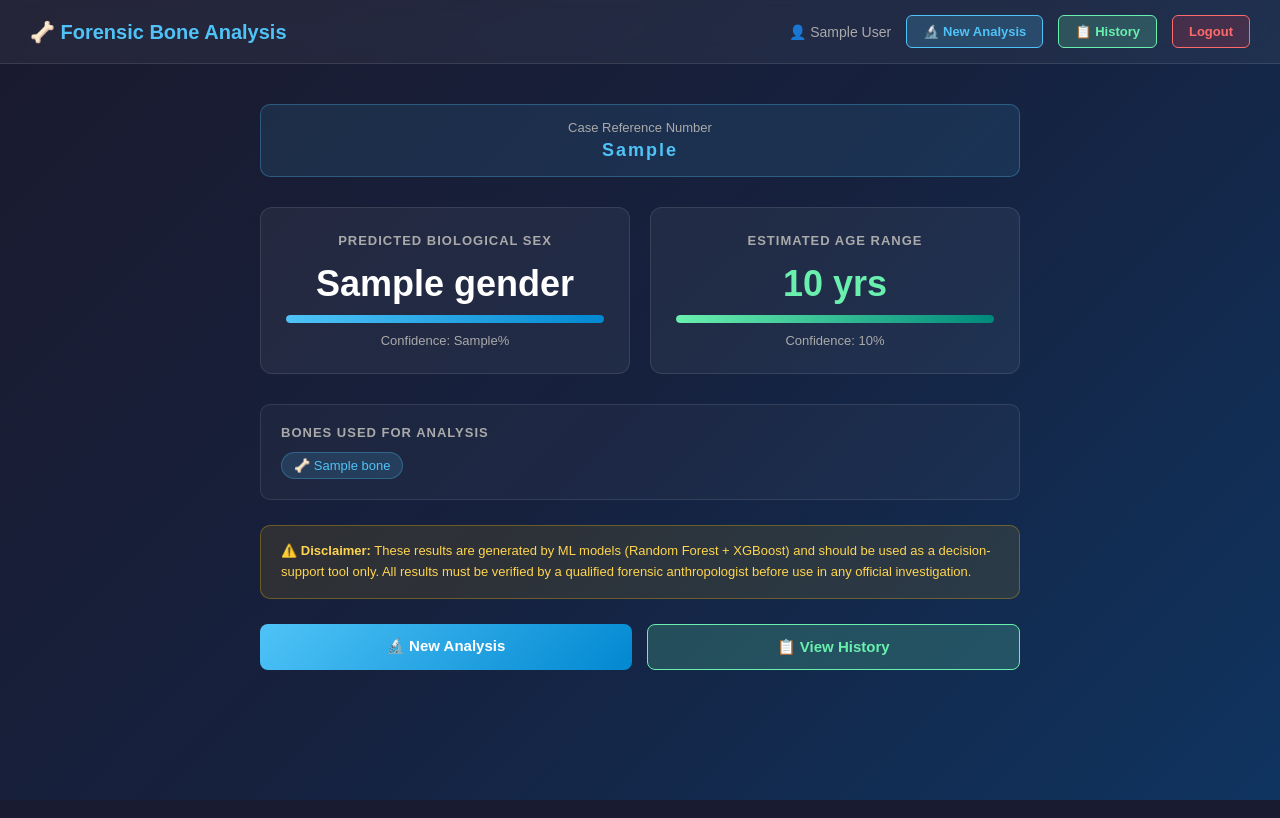
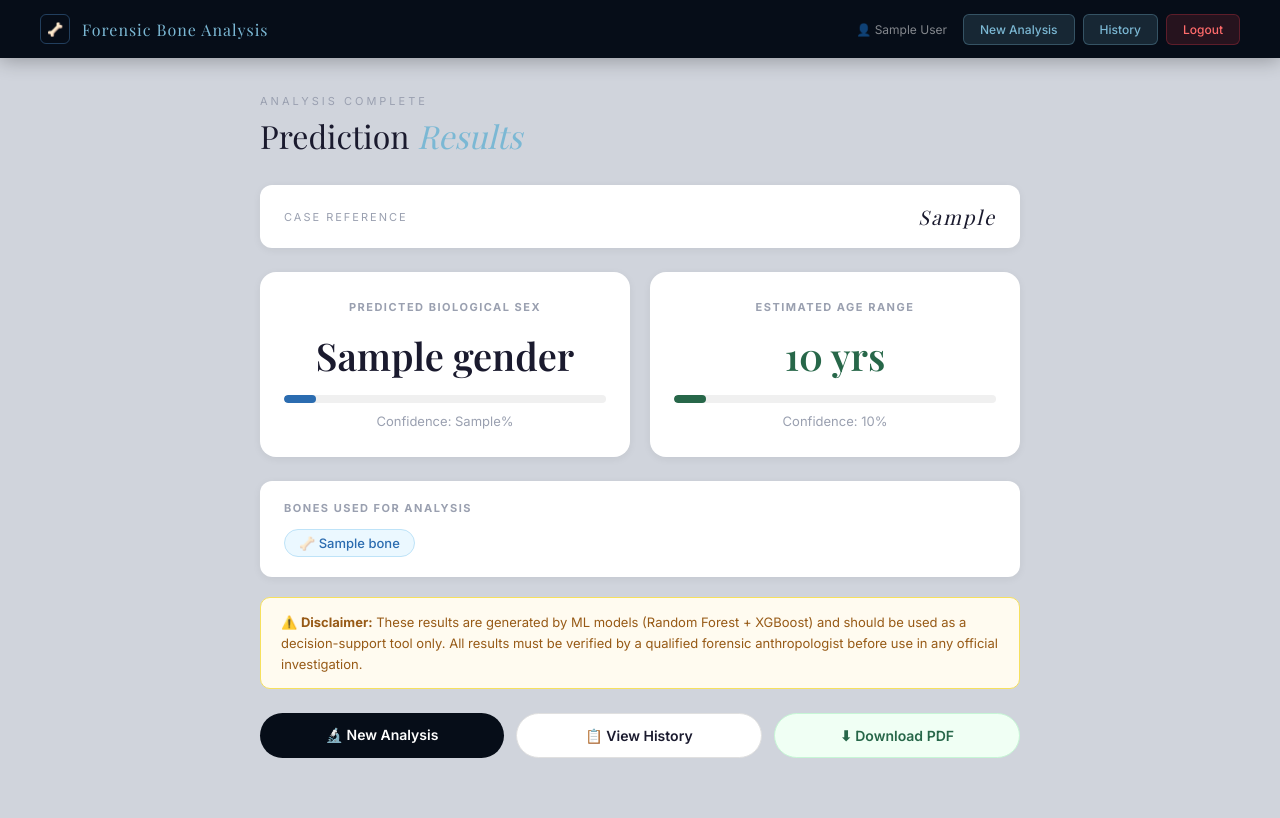
Before and after one commit to Sasini213/Forensic-Bone-Analysis, a Flask app: template templates/result.html in a window 1280 px wide. Run offline with Flask 3, Linux system fonts and the light colour scheme; the template is opened without the code that fills it: most values are stand-ins (such as "Sample title", 1, 10 or a date in 2020); parts of the project's set-up code (start-up, migrations or seed data) failed here and were passed over.

Commit message:
Fixed the result page

```diff
--- a/templates/result.html
+++ b/templates/result.html
@@ -4,128 +4,158 @@
     <meta charset="UTF-8">
     <meta name="viewport" content="width=device-width, initial-scale=1.0">
     <title>Prediction Results - Forensic Bone Analysis</title>
+    <link href="https://fonts.googleapis.com/css2?family=Inter:wght@300;400;500;600;700&family=Playfair+Display:wght@400;600&display=swap" rel="stylesheet">
     <style>
         * { margin: 0; padding: 0; box-sizing: border-box; }
-        body { font-family: Arial, sans-serif; background: linear-gradient(135deg, #1a1a2e, #16213e, #0f3460); min-height: 100vh; color: white; }
+        /* FIX 2: Arial → Inter, gradient bg → flat #d0d4dc */
+        body { font-family: 'Inter', sans-serif; background: #d0d4dc; min-height: 100vh; color: #1a1a2e; }
 
-        .navbar {
-            background: rgba(255,255,255,0.05);
-            backdrop-filter: blur(10px);
-            border-bottom: 1px solid rgba(255,255,255,0.1);
-            padding: 15px 30px;
-            display: flex;
-            justify-content: space-between;
-            align-items: center;
+        /* FIX 2: Navbar style matched to other pages */
+        nav {
+            background: #060d18;
+            padding: 0 40px; height: 58px;
+            display: flex; align-items: center; justify-content: space-between;
+            box-shadow: 0 2px 20px rgba(0,0,0,0.3);
         }
-        .navbar h1 { color: #4fc3f7; font-size: 20px; }
-        .navbar-right { display: flex; gap: 15px; align-items: center; flex-wrap: wrap; }
-        .navbar-right span { color: #aaa; font-size: 14px; }
-        .nav-btn {
-            padding: 8px 16px; border-radius: 6px; text-decoration: none;
-            font-size: 13px; font-weight: bold; transition: opacity 0.2s;
-        }
-        .nav-btn:hover { opacity: 0.8; }
-        .nav-btn-new     { background: rgba(79,195,247,0.2);  color: #4fc3f7; border: 1px solid #4fc3f7; }
-        .nav-btn-history { background: rgba(105,240,174,0.2); color: #69f0ae; border: 1px solid #69f0ae; }
-        .nav-btn-logout  { background: rgba(220,53,69,0.2);   color: #ff6b6b; border: 1px solid #ff6b6b; }
+        .nav-brand { display: flex; align-items: center; gap: 12px; }
+        .nav-icon { width: 30px; height: 30px; border: 1px solid rgba(100,180,255,0.3); display: flex; align-items: center; justify-content: center; font-size: 13px; border-radius: 6px; }
+        .nav-title { font-family: 'Playfair Display', serif; font-size: 16px; color: #7bb8d4; letter-spacing: 1px; }
+        .nav-right { display: flex; align-items: center; gap: 8px; }
+        .nav-user { font-size: 12px; color: rgba(255,255,255,0.5); margin-right: 8px; }
+        .nav-btn { padding: 7px 16px; font-size: 12px; font-weight: 500; text-decoration: none; border-radius: 6px; transition: all 0.3s; border: 1px solid; }
+        .btn-primary { background: rgba(123,184,212,0.15); color: #7bb8d4; border-color: rgba(123,184,212,0.3); }
+        .btn-primary:hover { background: rgba(123,184,212,0.25); }
+        .btn-danger { background: rgba(220,53,69,0.15); color: #ff6b6b; border-color: rgba(220,53,69,0.3); }
+        .btn-danger:hover { background: rgba(220,53,69,0.25); }
 
-        .container { max-width: 800px; margin: 40px auto; padding: 0 20px 60px; }
+        .container { max-width: 800px; margin: 0 auto; padding: 36px 20px 60px; }
+
+        .page-label { font-size: 11px; letter-spacing: 3px; color: #9aa0b0; text-transform: uppercase; margin-bottom: 6px; }
+        .page-title { font-family: 'Playfair Display', serif; font-size: 32px; color: #1a1a2e; margin-bottom: 28px; }
+        .page-title em { font-style: italic; color: #7bb8d4; }
 
         .case-ref {
-            text-align: center;
-            background: rgba(79,195,247,0.1);
-            border: 1px solid rgba(79,195,247,0.3);
-            border-radius: 10px; padding: 15px; margin-bottom: 30px;
+            background: white;
+            border-radius: 12px;
+            padding: 18px 24px;
+            margin-bottom: 24px;
+            box-shadow: 0 2px 8px rgba(0,0,0,0.06);
+            display: flex; align-items: center; justify-content: space-between;
         }
-        .case-ref p  { color: #aaa; font-size: 13px; }
-        .case-ref h3 { color: #4fc3f7; font-size: 18px; margin-top: 5px; letter-spacing: 2px; }
+        .case-ref-label { font-size: 11px; letter-spacing: 2px; color: #9aa0b0; text-transform: uppercase; }
+        .case-ref-value { font-family: 'Playfair Display', serif; font-size: 20px; color: #1a1a2e; letter-spacing: 2px; font-style: italic; }
 
-        .results-grid { display: grid; grid-template-columns: 1fr 1fr; gap: 20px; margin-bottom: 30px; }
+        .results-grid { display: grid; grid-template-columns: 1fr 1fr; gap: 20px; margin-bottom: 24px; }
         @media (max-width: 520px) { .results-grid { grid-template-columns: 1fr; } }
 
         .result-card {
-            background: rgba(255,255,255,0.05);
-            border: 1px solid rgba(255,255,255,0.1);
-            border-radius: 12px; padding: 25px; text-align: center;
+            background: white;
+            border-radius: 16px;
+            padding: 28px 24px;
+            box-shadow: 0 2px 8px rgba(0,0,0,0.06);
+            text-align: center;
         }
         .result-card h4 {
-            color: #aaa; font-size: 13px; margin-bottom: 15px;
-            text-transform: uppercase; letter-spacing: 1px;
+            font-size: 11px; letter-spacing: 1.5px; color: #9aa0b0;
+            text-transform: uppercase; margin-bottom: 16px;
         }
-        .result-value { font-size: 36px; font-weight: bold; margin-bottom: 10px; }
-        .male   { color: #4fc3f7; }
-        .female { color: #f48fb1; }
-        .age    { color: #69f0ae; }
+        .result-value { font-family: 'Playfair Display', serif; font-size: 38px; font-weight: 600; margin-bottom: 14px; }
+        .male   { color: #2b6cb0; }
+        .female { color: #9a5a6a; }
+        .age    { color: #276749; }
 
         .confidence-bar {
-            background: rgba(255,255,255,0.1); border-radius: 10px;
-            height: 8px; margin: 10px 0; overflow: hidden;
+            background: #f0f0f0;
+            border-radius: 10px; height: 8px;
+            margin: 10px 0; overflow: hidden;
         }
         .confidence-fill-gender {
             height: 100%; border-radius: 10px;
-            background: linear-gradient(90deg, #4fc3f7, #0288d1);
+            background: #2b6cb0;
             transition: width 0.6s ease;
         }
         .confidence-fill-age {
             height: 100%; border-radius: 10px;
-            background: linear-gradient(90deg, #69f0ae, #00897b);
+            background: #276749;
             transition: width 0.6s ease;
         }
-        .confidence-text { color: #aaa; font-size: 13px; }
+        .confidence-text { color: #9aa0b0; font-size: 13px; }
 
         .bones-used {
-            background: rgba(255,255,255,0.03);
-            border: 1px solid rgba(255,255,255,0.1);
-            border-radius: 10px; padding: 20px; margin-bottom: 25px;
+            background: white;
+            border-radius: 12px;
+            padding: 20px 24px;
+            margin-bottom: 20px;
+            box-shadow: 0 2px 8px rgba(0,0,0,0.06);
         }
         .bones-used h4 {
-            color: #aaa; font-size: 13px; margin-bottom: 12px;
-            text-transform: uppercase; letter-spacing: 1px;
+            font-size: 11px; letter-spacing: 1.5px; color: #9aa0b0;
+            text-transform: uppercase; margin-bottom: 14px;
         }
         .bone-tags { display: flex; flex-wrap: wrap; gap: 8px; }
         .bone-tag {
-            background: rgba(79,195,247,0.15);
-            border: 1px solid rgba(79,195,247,0.3);
-            color: #4fc3f7; padding: 5px 12px; border-radius: 20px; font-size: 13px;
+            background: #ebf8ff;
+            border: 1px solid #bee3f8;
+            color: #2b6cb0;
+            padding: 5px 14px; border-radius: 20px; font-size: 13px; font-weight: 500;
         }
 
         .disclaimer {
-            background: rgba(255,193,7,0.1);
-            border: 1px solid rgba(255,193,7,0.3);
-            border-radius: 10px; padding: 15px 20px; margin-bottom: 25px;
+            background: #fffbf0;
+            border: 1px solid #f6e05e;
+            border-radius: 10px;
+            padding: 14px 20px; margin-bottom: 24px;
         }
-        .disclaimer p { color: #ffd54f; font-size: 13px; line-height: 1.6; }
+        .disclaimer p { color: #975a16; font-size: 13px; line-height: 1.6; }
 
-        .action-buttons { display: flex; gap: 15px; }
+        .action-buttons { display: flex; gap: 12px; }
         @media (max-width: 420px) { .action-buttons { flex-direction: column; } }
 
         .btn {
-            flex: 1; padding: 13px; border: none; border-radius: 8px;
-            font-size: 15px; font-weight: bold; cursor: pointer;
-            text-align: center; text-decoration: none; display: block; transition: opacity 0.2s;
+            flex: 1; padding: 13px; border: none; border-radius: 50px;
+            font-size: 14px; font-weight: 600; cursor: pointer; font-family: 'Inter', sans-serif;
+            text-align: center; text-decoration: none; display: block; transition: all 0.3s;
         }
-        .btn:hover   { opacity: 0.85; }
-        .btn-new     { background: linear-gradient(135deg, #4fc3f7, #0288d1); color: white; }
-        .btn-history { background: rgba(105,240,174,0.2); color: #69f0ae; border: 1px solid #69f0ae; }
+        .btn:hover { transform: translateY(-1px); }
+        .btn-new {
+            background: #060d18; color: white;
+        }
+        .btn-new:hover { background: #1a3a5c; box-shadow: 0 8px 25px rgba(6,13,24,0.3); }
+        .btn-history {
+            background: white; color: #1a1a2e;
+            border: 1.5px solid #e0e0e0;
+        }
+        .btn-history:hover { background: #f8f9fa; }
+        .btn-download {
+            background: #f0fff4; color: #276749;
+            border: 1.5px solid #c6f6d5;
+        }
+        .btn-download:hover { background: #276749; color: white; }
     </style>
 </head>
 <body>
 
-<nav class="navbar">
-    <h1>🦴 Forensic Bone Analysis</h1>
-    <div class="navbar-right">
-        <span>👤 {{ full_name }}</span>
-        <a href="{{ url_for('index') }}"   class="nav-btn nav-btn-new">🔬 New Analysis</a>
-        <a href="{{ url_for('history') }}" class="nav-btn nav-btn-history">📋 History</a>
-        <a href="{{ url_for('logout') }}"  class="nav-btn nav-btn-logout">Logout</a>
+<nav>
+    <div class="nav-brand">
+        <div class="nav-icon">🦴</div>
+        <span class="nav-title">Forensic Bone Analysis</span>
+    </div>
+    <div class="nav-right">
+        <span class="nav-user">👤 {{ full_name }}</span>
+        <a href="{{ url_for('index') }}"   class="nav-btn btn-primary">New Analysis</a>
+        <a href="{{ url_for('history') }}" class="nav-btn btn-primary">History</a>
+        <a href="{{ url_for('logout') }}"  class="nav-btn btn-danger">Logout</a>
     </div>
 </nav>
 
 <div class="container">
 
+    <div class="page-label">Analysis Complete</div>
+    <div class="page-title">Prediction <em>Results</em></div>
+
     <div class="case-ref">
-        <p>Case Reference Number</p>
-        <h3>{{ case_ref }}</h3>
+        <span class="case-ref-label">Case Reference</span>
+        <span class="case-ref-value">{{ case_ref }}</span>
     </div>
 
     <div class="results-grid">
@@ -142,7 +172,8 @@
                 {% endif %}
             </div>
             <div class="confidence-bar">
-                <div class="confidence-fill-gender" data-width="{{ gender_conf | replace('%', '') | float | round | int }}"></div>
+                <!-- FIX 1 & 3: data-width used by JS below; removed redundant replace('%','') -->
+                <div class="confidence-fill-gender" data-width="{{ gender_conf | float | round | int }}"></div>
             </div>
             <p class="confidence-text">Confidence: {{ gender_conf }}%</p>
         </div>
@@ -181,8 +212,18 @@
     <div class="action-buttons">
         <a href="{{ url_for('index') }}"   class="btn btn-new">🔬 New Analysis</a>
         <a href="{{ url_for('history') }}" class="btn btn-history">📋 View History</a>
+        <!-- FIX 4: PDF download button added -->
+        <a href="/download-report/{{ case_ref }}" class="btn btn-download">⬇ Download PDF</a>
     </div>
 
 </div>
+
+<script>
+    /* FIX 1: data-width → style.width apply කරනවා */
+    document.querySelectorAll('[data-width]').forEach(el => {
+        el.style.width = el.getAttribute('data-width') + '%';
+    });
+</script>
+
 </body>
 </html>
```
